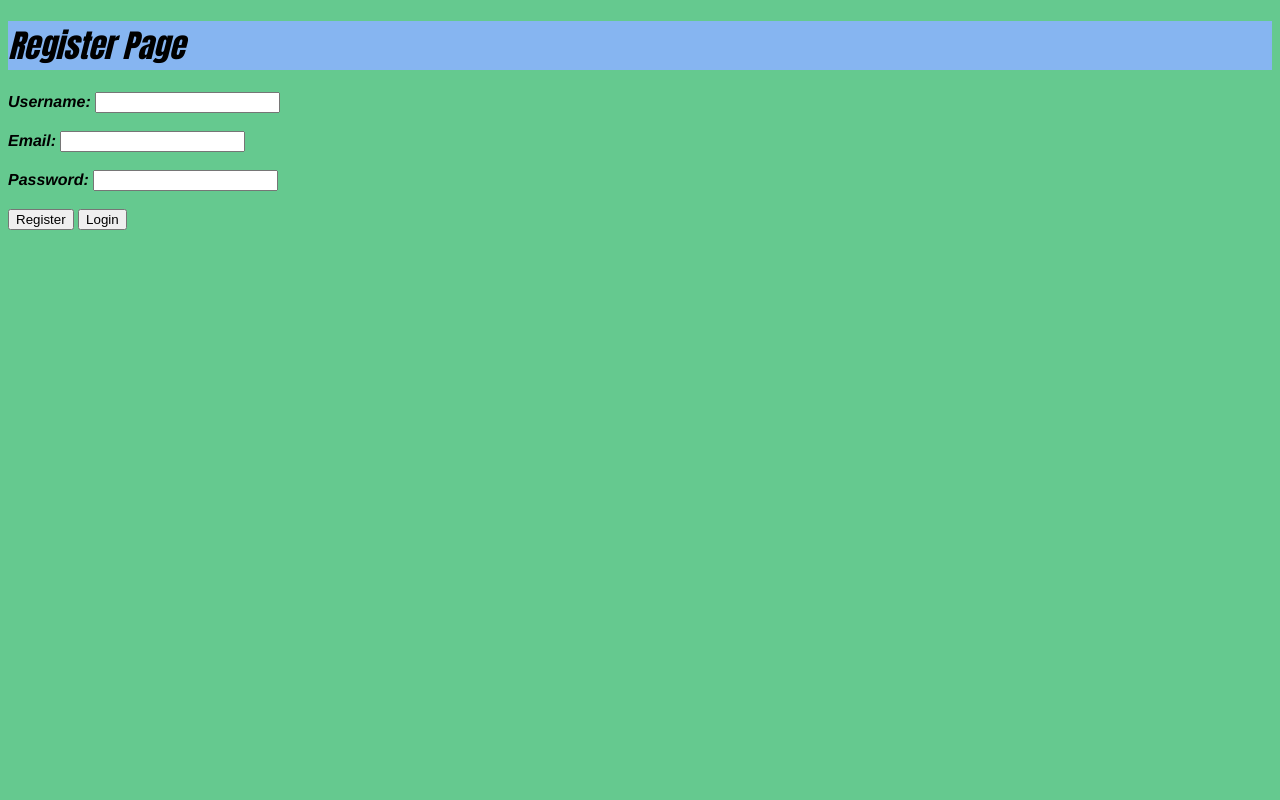
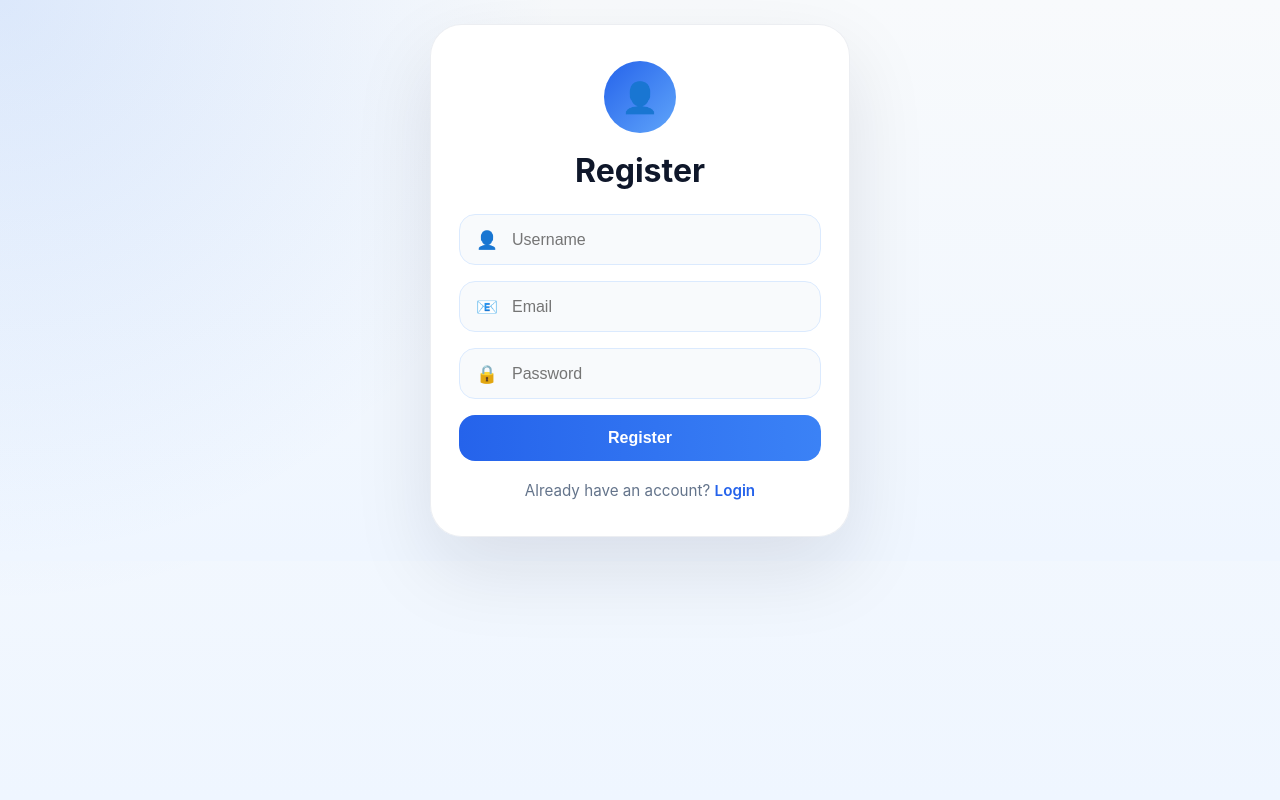
Before and after one commit to kamalesh302003/flask-mongodb-auth-system, a Flask app: page /register in a window 1280 px wide. Run offline with Flask 3, Linux system fonts and the light colour scheme.

Commit message:
login,register and dashboard page new design added

```diff
--- a/app.py
+++ b/app.py
@@ -42,7 +42,7 @@ def login():
     user = users.find_one({"Username": username, "Password": password})
 
     if user:
-        session["Username"] = username
+        session["username"] = username
         return redirect("/dashboard")
     else:
         return "Invalid Login!"
@@ -61,4 +61,4 @@ def logout():
     return redirect("/")
 
 if __name__=="__main__":
-    app.run(debug=True)
+    app.run(debug=True, use_reloader=False)
--- a/static/css/style.css
+++ b/static/css/style.css
@@ -1,11 +1,145 @@
-h1{
-    background-color: rgb(134, 181, 241);
-    font-family: Impact, Haettenschweiler, 'Arial Narrow Bold', sans-serif;
+* {
+    box-sizing: border-box;
 }
-body{
-    background-color: rgb(101, 201, 143);
-    font-family: 'Franklin Gothic Medium', 'Arial Narrow', Arial, sans-serif;
-    font-weight: 300;
-    font-style: oblique;
-    font-size: medium;
+
+html, body {
+    margin: 0;
+    padding: 0;
+    min-height: 100%;
+    font-family: 'Inter', 'Segoe UI', Tahoma, Geneva, Verdana, sans-serif;
+    background: radial-gradient(circle at top left, rgba(59, 130, 246, 0.15), transparent 40%),
+                linear-gradient(180deg, #f8fafc 0%, #eff6ff 100%);
+    color: #0f172a;
 }
+
+body {
+    display: flex;
+    align-items: center;
+    justify-content: center;
+    padding: 24px;
+}
+
+.page-wrapper {
+    width: 100%;
+    max-width: 420px;
+}
+
+.auth-card,
+.dashboard-card {
+    background: rgba(255, 255, 255, 0.95);
+    border: 1px solid rgba(148, 163, 184, 0.18);
+    border-radius: 32px;
+    box-shadow: 0 32px 80px rgba(15, 23, 42, 0.1);
+    padding: 36px 28px;
+    backdrop-filter: blur(12px);
+}
+
+.auth-icon {
+    width: 72px;
+    height: 72px;
+    margin: 0 auto 18px;
+    border-radius: 50%;
+    display: grid;
+    place-items: center;
+    background: linear-gradient(135deg, #2563eb, #60a5fa);
+    color: white;
+    font-size: 30px;
+}
+
+.auth-card h1,
+.dashboard-card h1 {
+    margin: 0;
+    font-size: 2rem;
+    text-align: center;
+    color: #0f172a;
+}
+
+.auth-form {
+    margin-top: 24px;
+    display: grid;
+    gap: 16px;
+}
+
+.input-group {
+    display: flex;
+    align-items: center;
+    gap: 12px;
+    padding: 14px 16px;
+    border-radius: 16px;
+    border: 1px solid #dbeafe;
+    background: #f8fafc;
+}
+
+.input-group input {
+    border: none;
+    outline: none;
+    width: 100%;
+    font-size: 1rem;
+    color: #0f172a;
+    background: transparent;
+}
+
+.input-icon {
+    font-size: 1.1rem;
+    color: #475569;
+}
+
+.primary-button,
+.secondary-button {
+    width: 100%;
+    border: none;
+    border-radius: 16px;
+    padding: 14px 16px;
+    font-size: 1rem;
+    font-weight: 700;
+    cursor: pointer;
+    transition: transform 0.2s ease, box-shadow 0.2s ease;
+}
+
+.primary-button {
+    background: linear-gradient(90deg, #2563eb, #3b82f6);
+    color: #ffffff;
+}
+
+.primary-button:hover,
+.secondary-button:hover {
+    transform: translateY(-1px);
+}
+
+.primary-button:hover {
+    box-shadow: 0 18px 30px rgba(59, 130, 246, 0.24);
+}
+
+.secondary-button {
+    display: inline-flex;
+    justify-content: center;
+    align-items: center;
+    background: #f8fafc;
+    color: #1f2937;
+    text-decoration: none;
+    border: 1px solid rgba(148, 163, 184, 0.4);
+}
+
+.helper-text {
+    margin: 20px 0 0;
+    text-align: center;
+    color: #64748b;
+    font-size: 0.95rem;
+}
+
+.helper-text a {
+    color: #2563eb;
+    text-decoration: none;
+    font-weight: 600;
+}
+
+.helper-text a:hover {
+    text-decoration: underline;
+}
+
+.dashboard-card p {
+    margin: 20px 0 0;
+    color: #475569;
+    text-align: center;
+    line-height: 1.6;
+}
--- a/templates/register.html
+++ b/templates/register.html
@@ -1,27 +1,37 @@
 <!DOCTYPE html>
-<html>
+<html lang="en">
 <head>
-<title>Register</title>
-<link rel="stylesheet" href="{{url_for('static',filename='css/style.css')}}"/>
+    <meta charset="UTF-8">
+    <meta name="viewport" content="width=device-width, initial-scale=1.0">
+    <title>Register</title>
+    <link rel="stylesheet" href="{{ url_for('static', filename='css/style.css') }}">
 </head>
 <body>
+    <div class="page-wrapper">
+        <div class="auth-card">
+            <div class="auth-icon">👤</div>
+            <h1>Register</h1>
 
-<h1>Register Page</h1>
+            <form action="/register_user" method="POST" class="auth-form">
+                <label class="input-group">
+                    <span class="input-icon">👤</span>
+                    <input type="text" name="Username" placeholder="Username" required>
+                </label>
+                <label class="input-group">
+                    <span class="input-icon">📧</span>
+                    <input type="email" name="Email" placeholder="Email" required>
+                </label>
+                <label class="input-group">
+                    <span class="input-icon">🔒</span>
+                    <input type="password" name="Password" placeholder="Password" required>
+                </label>
+                <button type="submit" class="primary-button">Register</button>
+            </form>
 
-<form action="/register_user" method="POST">
-   <b> <label for="username">Username:</label> </b>
-   <input type="text" name="Username" required><br><br>
-   <b> <label for="email">Email:</label> </b>
-   <input type="email" name="Email" required><br><br>
-   <b> <label for="password">Password:</label> </b>
-   <input type="password" name="Password" required><br><br>
-   <input type="Submit" value="Register">
-   <a href="/">
-   <button type="button">Login</button>
-   </a>
-   <script src="{{url_for('static',filename='js/script.js')}}">
-   </script>
-</form>
-
+            <p class="helper-text">
+                Already have an account? <a href="/">Login</a>
+            </p>
+        </div>
+    </div>
 </body>
 </html>
```
Also changed, not shown: templates/dashboard.html (+11 -4 lines), templates/login.html (+32 -22 lines).
